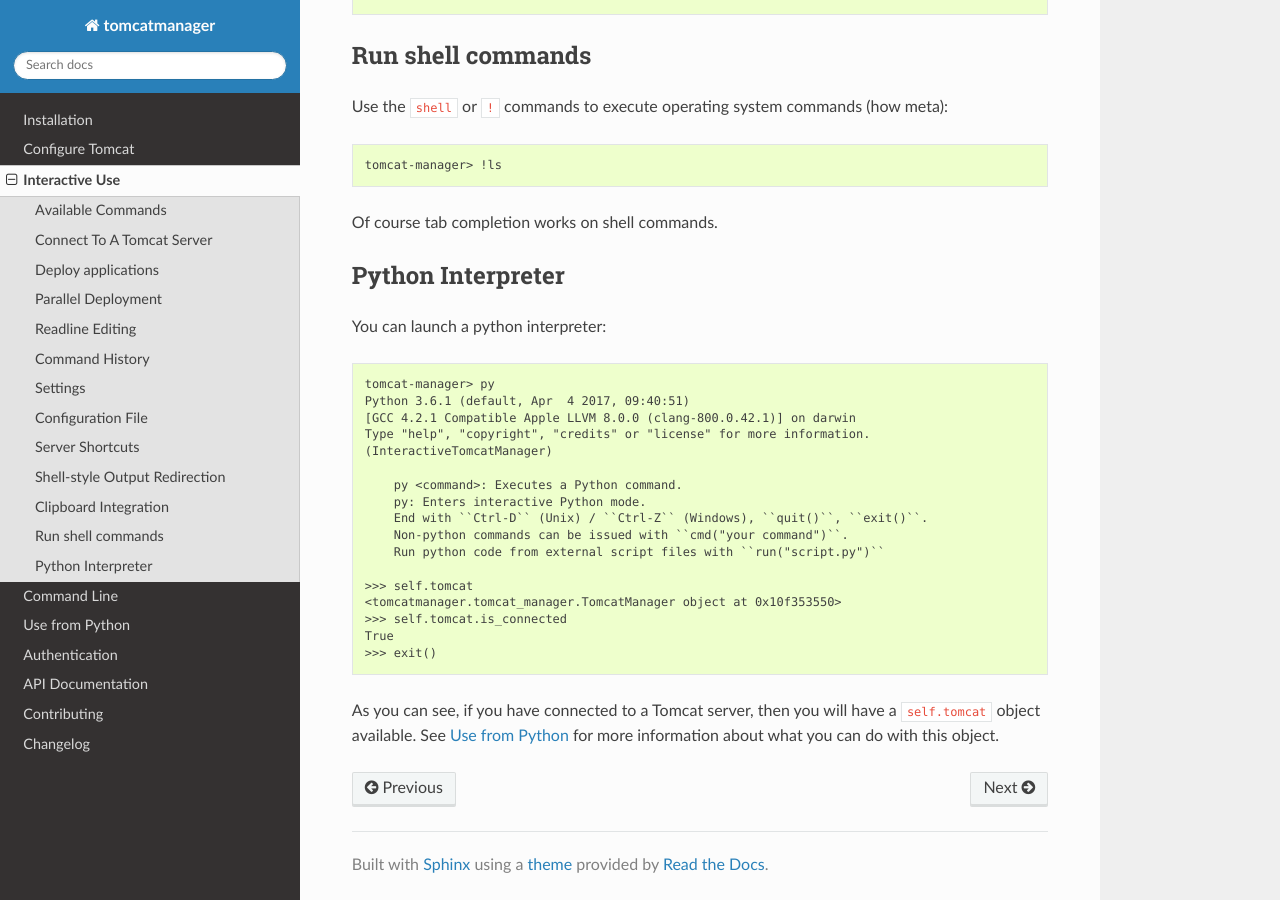
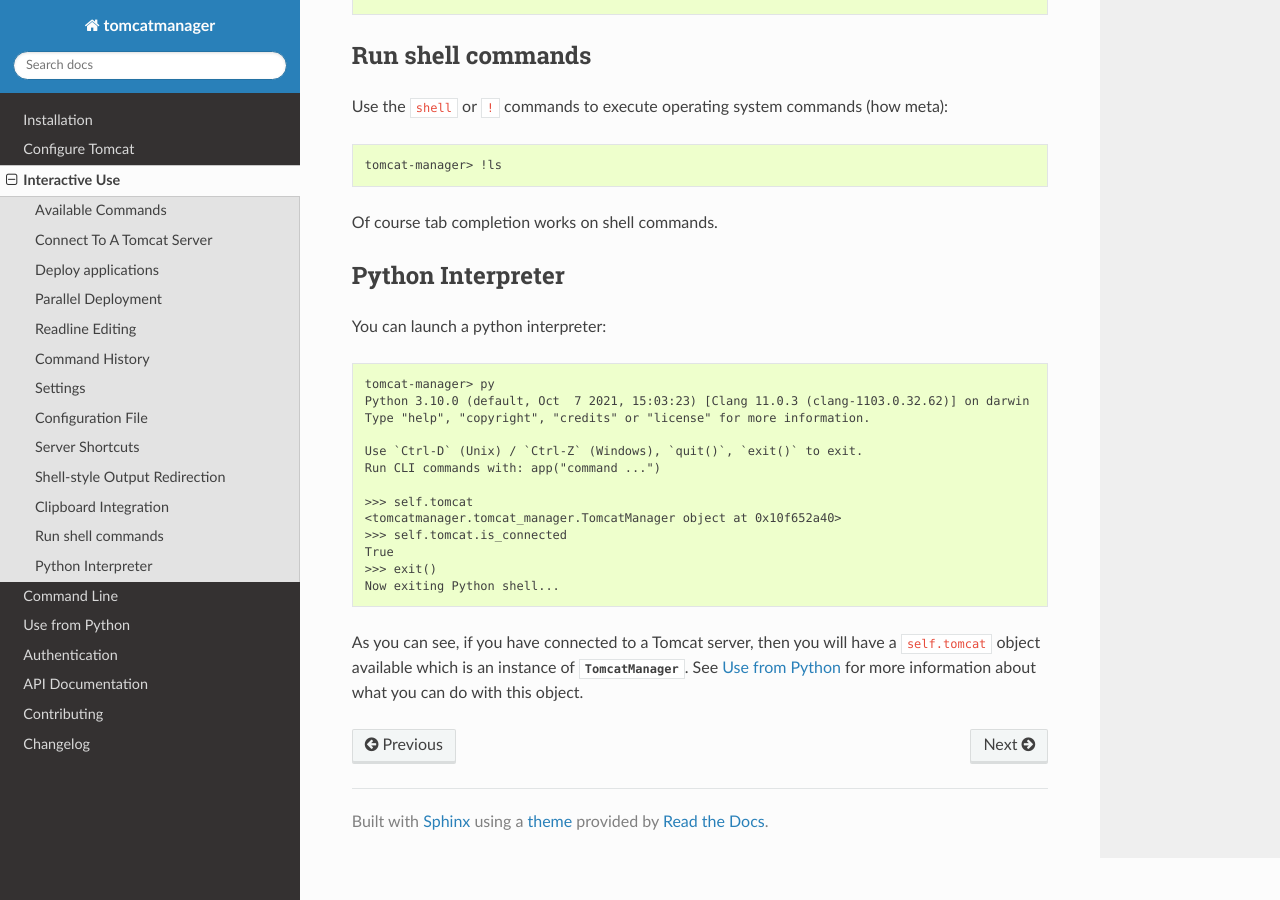
Before and after one commit to tomcatmanager/tomcatmanager, a Sphinx documentation site: the page built from docs/interactive.rst, in a window 1280 px wide and 900 px high, scrolled down 9643 px. Built offline with Sphinx 7.4.7 and the Read the Docs theme 2.0.0, drawn with Linux system fonts in a browser that asks for light colours.

Commit message:
Fix #123

```diff
--- a/docs/interactive.rst
+++ b/docs/interactive.rst
@@ -544,23 +544,19 @@ You can launch a python interpreter:
 .. code-block::
 
   tomcat-manager> py
-  Python 3.6.1 (default, Apr  4 2017, 09:40:51)
-  [GCC 4.2.1 Compatible Apple LLVM 8.0.0 (clang-800.0.42.1)] on darwin
+  Python 3.10.0 (default, Oct  7 2021, 15:03:23) [Clang 11.0.3 (clang-1103.0.32.62)] on darwin
   Type "help", "copyright", "credits" or "license" for more information.
-  (InteractiveTomcatManager)
 
-      py <command>: Executes a Python command.
-      py: Enters interactive Python mode.
-      End with ``Ctrl-D`` (Unix) / ``Ctrl-Z`` (Windows), ``quit()``, ``exit()``.
-      Non-python commands can be issued with ``cmd("your command")``.
-      Run python code from external script files with ``run("script.py")``
+  Use `Ctrl-D` (Unix) / `Ctrl-Z` (Windows), `quit()`, `exit()` to exit.
+  Run CLI commands with: app("command ...")
 
   >>> self.tomcat
-  <tomcatmanager.tomcat_manager.TomcatManager object at 0x10f353550>
+  <tomcatmanager.tomcat_manager.TomcatManager object at 0x10f652a40>
   >>> self.tomcat.is_connected
   True
   >>> exit()
+  Now exiting Python shell...
 
 As you can see, if you have connected to a Tomcat server, then you will have a
-``self.tomcat`` object available. See :doc:`package` for more information about
-what you can do with this object.
+``self.tomcat`` object available which is an instance of :class:`.TomcatManager`.
+See :doc:`package` for more information about what you can do with this object.
```
Also changed, not shown: other parts of docs/interactive.rst (+1 -1 lines), 1 other file.
